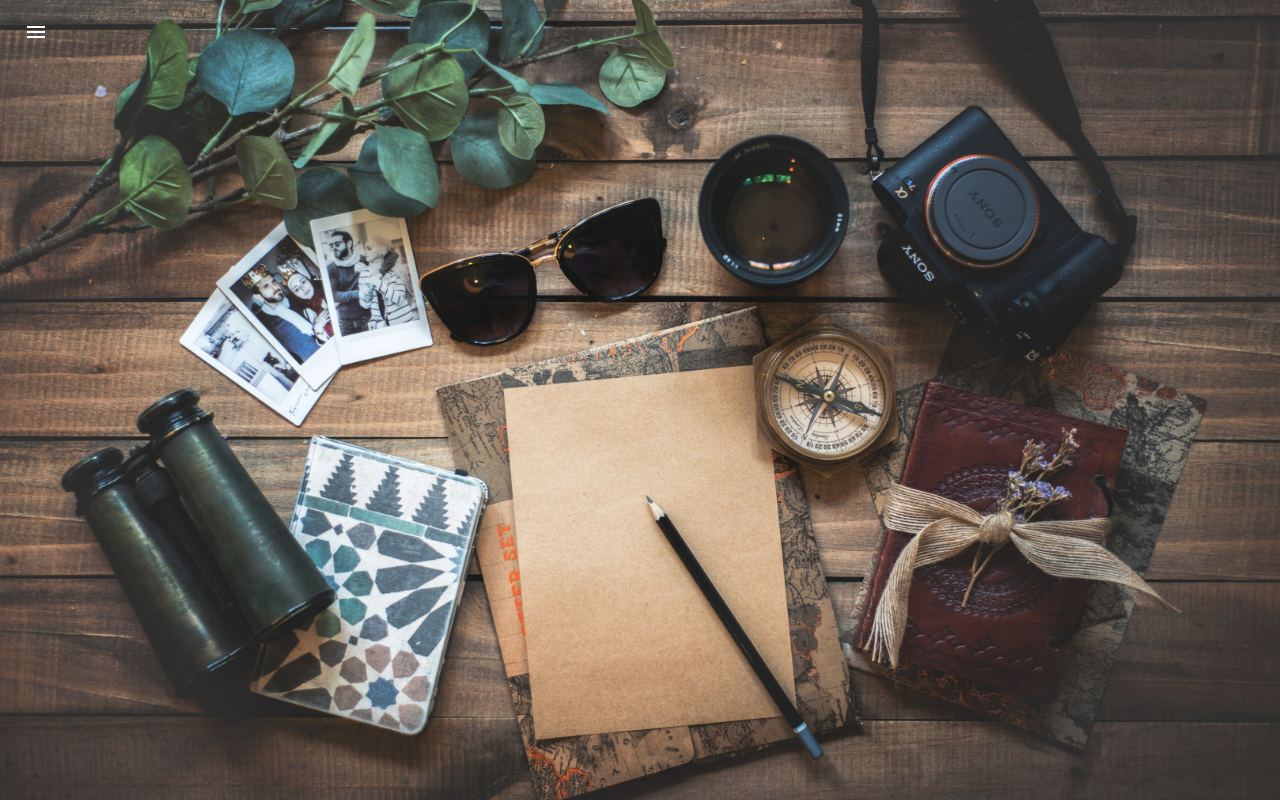
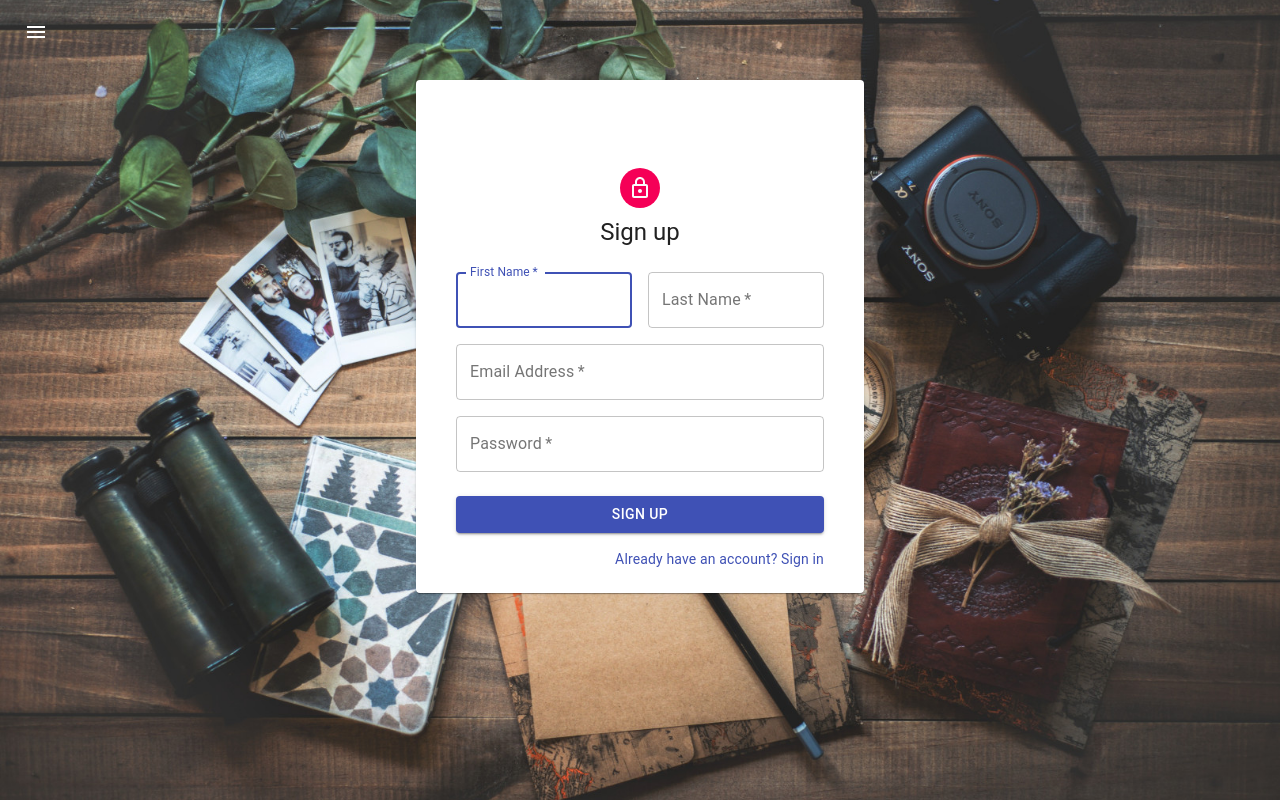
Before and after one commit to kadartibi/myway-frontend, a React (Create React App) app: page /sign-up in a window 1280 px wide. Built offline with nearby package versions, Linux system fonts and the light colour scheme; no server answers; the HTML template or start-up script is replaced by a standard one.

Commit message:
Add sign up page

```diff
--- a/src/App.js
+++ b/src/App.js
@@ -4,6 +4,7 @@ import Home from "./pages/Home";
 import InProgress from "./pages/InProgress";
 import NewTrip from "./pages/NewTrip";
 import Completed from "./pages/Completed";
+import SignUp from "./pages/SignUp";
 import { Route, Link, BrowserRouter as Router } from "react-router-dom";
 import { PlannedDaysProvider } from "./components/Context/PlannedDaysContext";
 import { NewTripProvider } from "./components/Context/NewTripContext";
@@ -80,6 +81,12 @@ export default function App() {
           </ListItemIcon>
           <ListItemText primary="New trip" />
         </ListItem>
+        <ListItem button component={Link} to="/sign-up">
+          <ListItemIcon>
+            <ExploreIcon />
+          </ListItemIcon>
+          <ListItemText primary="Sign up" />
+        </ListItem>
         <ListItem button component={Link} to="/in-progress">
           <ListItemIcon>
             <AutoRenewIcon />
@@ -122,6 +129,7 @@ export default function App() {
                 <MuiPickersUtilsProvider utils={DateFnsUtils}>
                   <Route path="/new-trip" component={NewTrip} />
                 </MuiPickersUtilsProvider>
+                <Route path="/sign-up" component={SignUp} />
                 <Route path="/in-progress" component={InProgress} />
                 <Route path="/completed" component={Completed} />
               </Router>
--- /dev/null
+++ b/src/pages/SignUp.js
@@ -0,0 +1,131 @@
+import React from "react";
+import Avatar from "@material-ui/core/Avatar";
+import Button from "@material-ui/core/Button";
+import CssBaseline from "@material-ui/core/CssBaseline";
+import TextField from "@material-ui/core/TextField";
+import Link from "@material-ui/core/Link";
+import Grid from "@material-ui/core/Grid";
+import LockOutlinedIcon from "@material-ui/icons/LockOutlined";
+import Typography from "@material-ui/core/Typography";
+import { makeStyles } from "@material-ui/core/styles";
+import Container from "@material-ui/core/Container";
+import Card from "@material-ui/core/Card";
+import CardContent from "@material-ui/core/CardContent";
+
+const useStyles = makeStyles(theme => ({
+  paper: {
+    marginTop: theme.spacing(8),
+    display: "flex",
+    flexDirection: "column",
+    alignItems: "center"
+  },
+  avatar: {
+    margin: theme.spacing(1),
+    backgroundColor: theme.palette.secondary.main
+  },
+  form: {
+    width: "100%",
+    marginTop: theme.spacing(3)
+  },
+  submit: {
+    margin: theme.spacing(3, 0, 2)
+  },
+  root: {
+    marginTop: "80px",
+    margin: "auto",
+    maxWidth: "35%",
+    minWidth: "300",
+    textAlign: "center",
+  },
+  content: {
+    display: "inline-block"
+  }
+}));
+
+export default function SignUp() {
+  const classes = useStyles();
+
+  return (
+    <Card className={classes.root}>
+      <CardContent className={classes.content}>
+        <Container component="main" maxWidth="xs">
+          <CssBaseline />
+          <div className={classes.paper}>
+            <Avatar className={classes.avatar}>
+              <LockOutlinedIcon />
+            </Avatar>
+            <Typography component="h1" variant="h5">
+              Sign up
+            </Typography>
+            <form className={classes.form} noValidate>
+              <Grid container spacing={2}>
+                <Grid item xs={12} sm={6}>
+                  <TextField
+                    autoComplete="fname"
+                    name="firstName"
+                    variant="outlined"
+                    required
+                    fullWidth
+                    id="firstName"
+                    label="First Name"
+                    autoFocus
+                  />
+                </Grid>
+                <Grid item xs={12} sm={6}>
+                  <TextField
+                    variant="outlined"
+                    required
+                    fullWidth
+                    id="lastName"
+                    label="Last Name"
+                    name="lastName"
+                    autoComplete="lname"
+                  />
+                </Grid>
+                <Grid item xs={12}>
+                  <TextField
+                    variant="outlined"
+                    required
+                    fullWidth
+                    id="email"
+                    label="Email Address"
+                    name="email"
+                    autoComplete="email"
+                  />
+                </Grid>
+                <Grid item xs={12}>
+                  <TextField
+                    variant="outlined"
+                    required
+                    fullWidth
+                    name="password"
+                    label="Password"
+                    type="password"
+                    id="password"
+                    autoComplete="current-password"
+                  />
+                </Grid>
+              </Grid>
+              <Button
+                type="submit"
+                fullWidth
+                variant="contained"
+                color="primary"
+                className={classes.submit}
+              >
+                Sign Up
+              </Button>
+              <Grid container justify="flex-end">
+                <Grid item>
+                  <Link href="#" variant="body2">
+                    Already have an account? Sign in
+                  </Link>
+                </Grid>
+              </Grid>
+            </form>
+          </div>
+        </Container>
+      </CardContent>
+    </Card>
+  );
+}
```
